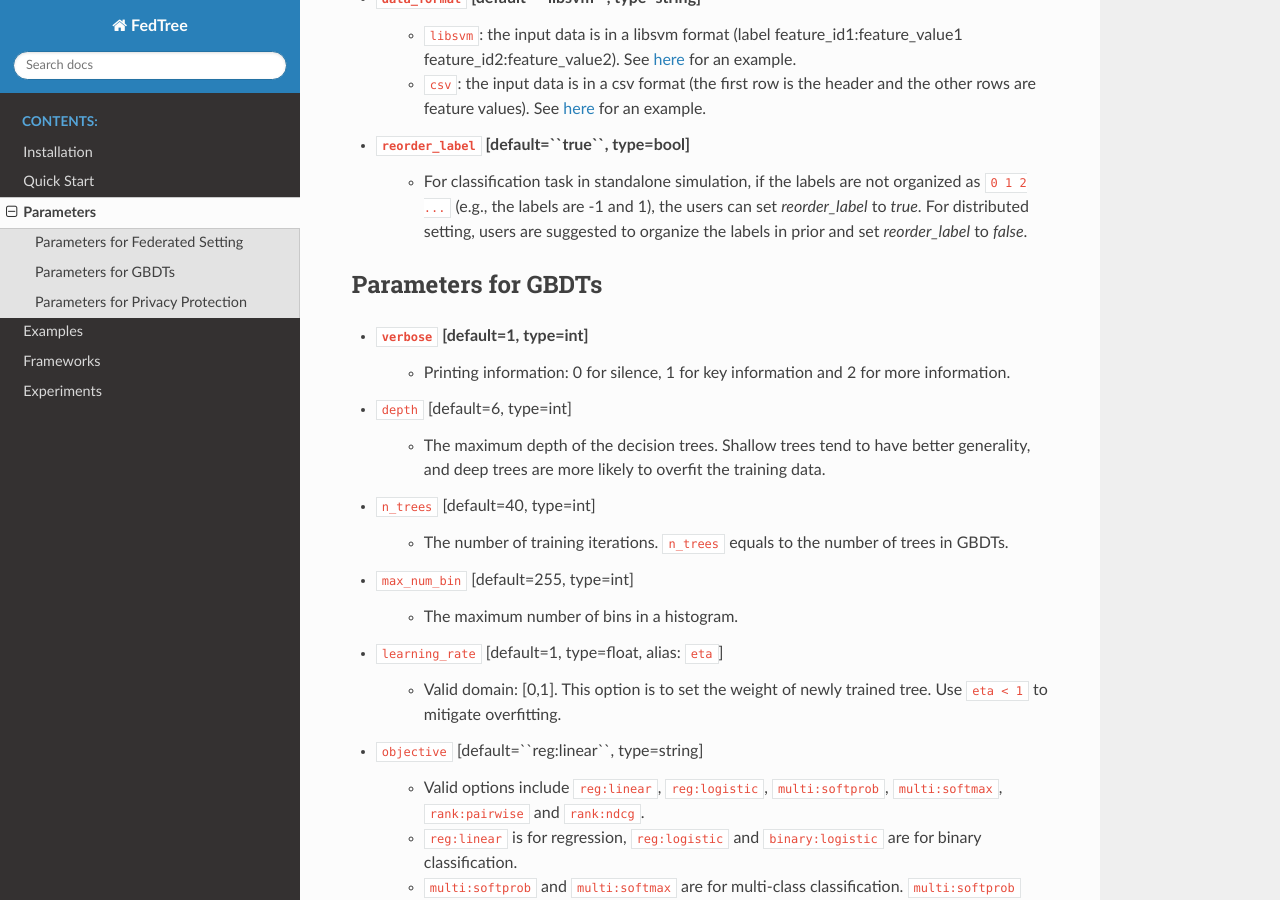
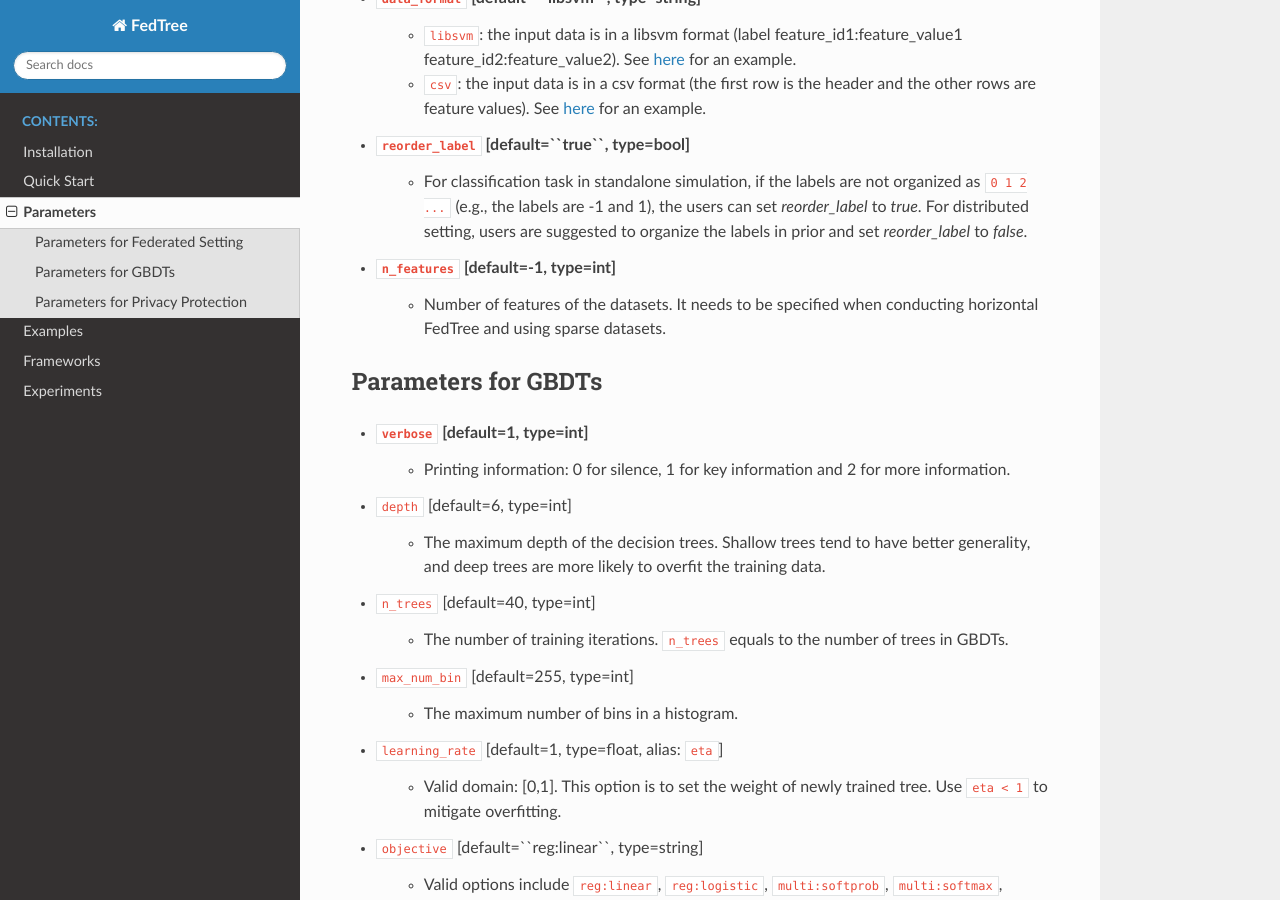
Before and after one commit to Xtra-Computing/FedTree, a Sphinx documentation site: the page built from docs/source/Parameters.rst, in a window 1280 px wide and 900 px high, scrolled down 1038 px. Built offline with Sphinx 7.4.7 and the Read the Docs theme 2.0.0, drawn with Linux system fonts in a browser that asks for light colours.

Commit message:
update docs

```diff
--- a/docs/source/Parameters.rst
+++ b/docs/source/Parameters.rst
@@ -43,6 +43,8 @@ Parameters for Federated Setting
 * ``reorder_label`` [default=``true``, type=bool]
     - For classification task in standalone simulation, if the labels are not organized as ``0 1 2 ...`` (e.g., the labels are -1 and 1), the users can set `reorder_label` to `true`. For distributed setting, users are suggested to organize the labels in prior and set `reorder_label` to `false`.
 
+* ``n_features`` [default=-1, type=int]
+    - Number of features of the datasets. It needs to be specified when conducting horizontal FedTree and using sparse datasets.
 Parameters for GBDTs
 --------------------
 
```
